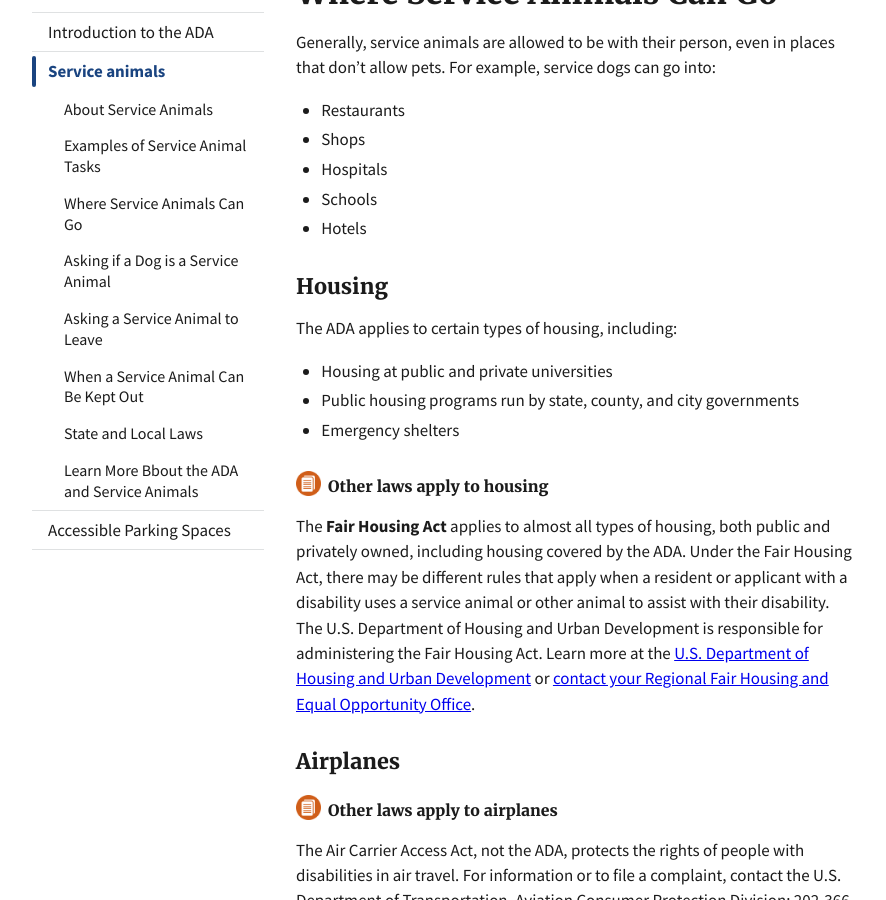
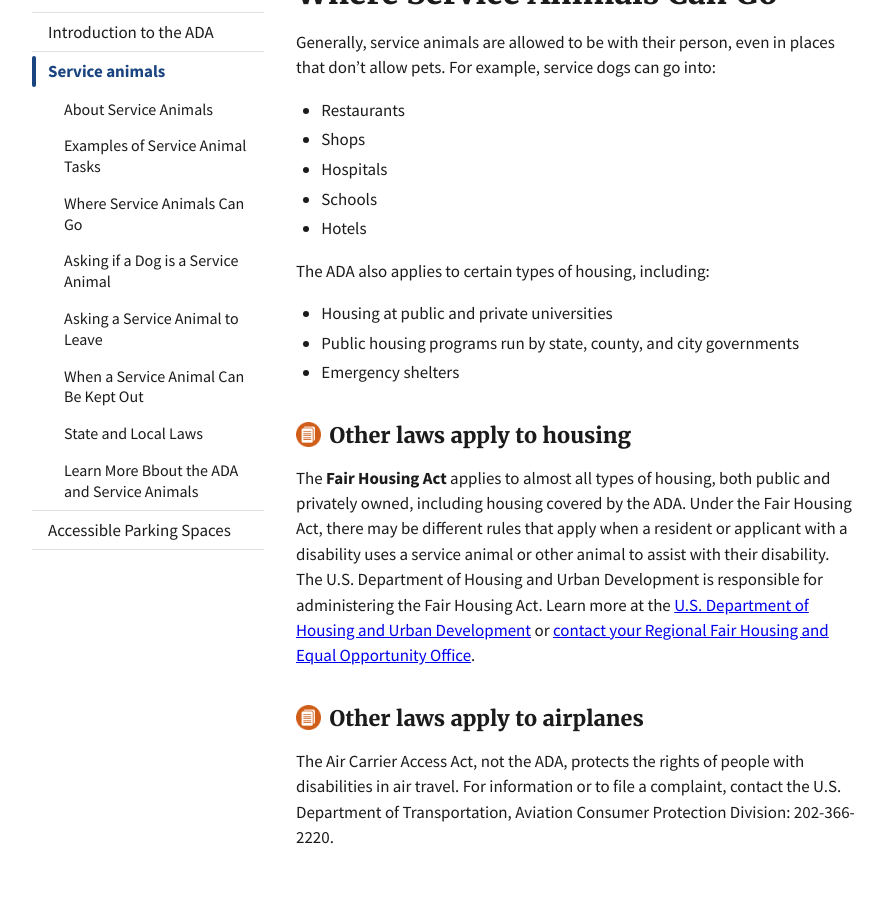
Before and after one commit to 18F/ada-sandbox, a Jekyll site: the page built from pages/service-animals.md, in a window 1280 px wide and 900 px high, scrolled down 1610 px. Shown: the whole window, without its empty margins (128-1014 px from the left). Built offline with Jekyll 4.4.1, drawn with Linux system fonts in a browser that asks for light colours.

Commit message:
Refactor h3s for housing and airplanes

```diff
--- a/pages/service-animals.md
+++ b/pages/service-animals.md
@@ -75,21 +75,17 @@ Generally, service animals are allowed to be with their person, even in places t
 - Schools
 - Hotels
 
-### Housing
-
-The ADA applies to certain types of housing, including:
+The ADA also applies to certain types of housing, including:
 
 - Housing at public and private universities
 - Public housing programs run by state, county, and city governments
 - Emergency shelters
 
-#### {% include document.html %} Other laws apply to housing
+### {% include document.html %} Other laws apply to housing
 
 The **Fair Housing Act** applies to almost all types of housing, both public and privately owned, including housing covered by the ADA. Under the Fair Housing Act, there may be different rules that apply when a resident or applicant with a disability uses a service animal or other animal to assist with their disability. The U.S. Department of Housing and Urban Development is responsible for administering the Fair Housing Act. Learn more at the [U.S. Department of Housing and Urban Development](https://www.hud.gov/program_offices/fair_housing_equal_opp/fair_housing_act_overview) or [contact your Regional Fair Housing and Equal Opportunity Office](https://www.hud.gov/program_offices/fair_housing_equal_opp/contact_fheo).
 
-### Airplanes
-
-#### {% include document.html %} Other laws apply to airplanes
+### {% include document.html %} Other laws apply to airplanes
 
 The Air Carrier Access Act, not the ADA, protects the rights of people with disabilities in air travel. For information or to file a complaint, contact the U.S. Department of Transportation, Aviation Consumer Protection Division: 202-366-2220.
 
```
